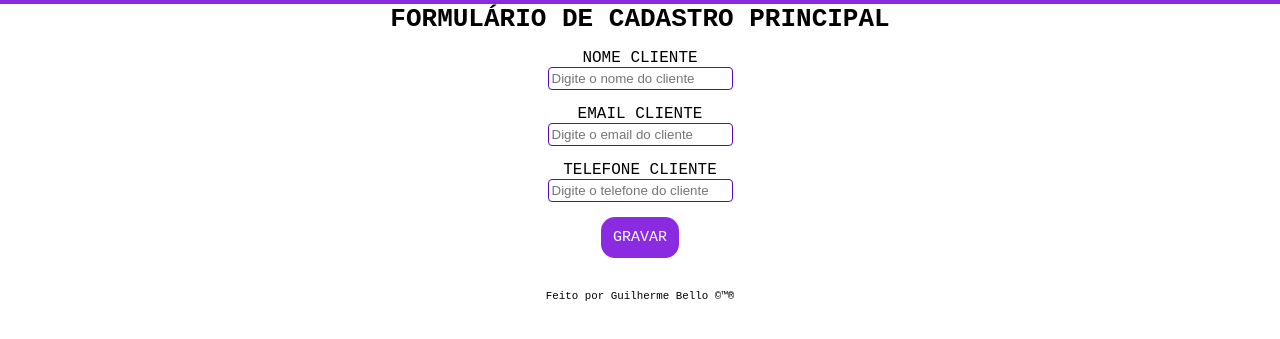
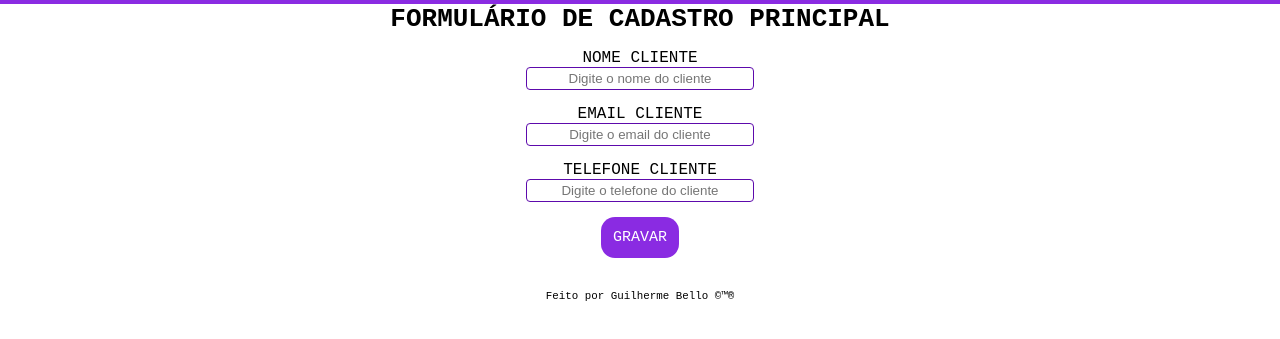
Before and after one commit to Bellodev5/cadastrosJS, a plain HTML site: page index.html in a window 1280 px wide. Shown: the part 39-378 px from the top of the page. Drawn offline with Linux system fonts and the light colour scheme.

Commit message:
Vercionamento cadastro 3

```diff
--- a/style.css
+++ b/style.css
@@ -32,9 +32,11 @@ label{
         font-size: 16px;
     }
 input{
+        text-align: center;
         border: solid rgb(93, 10, 172) 1.5px;
         border-radius: 4px;
         padding: 3px;
+        width: 220px;
     }
 button{
     background-color: blueviolet;
```
